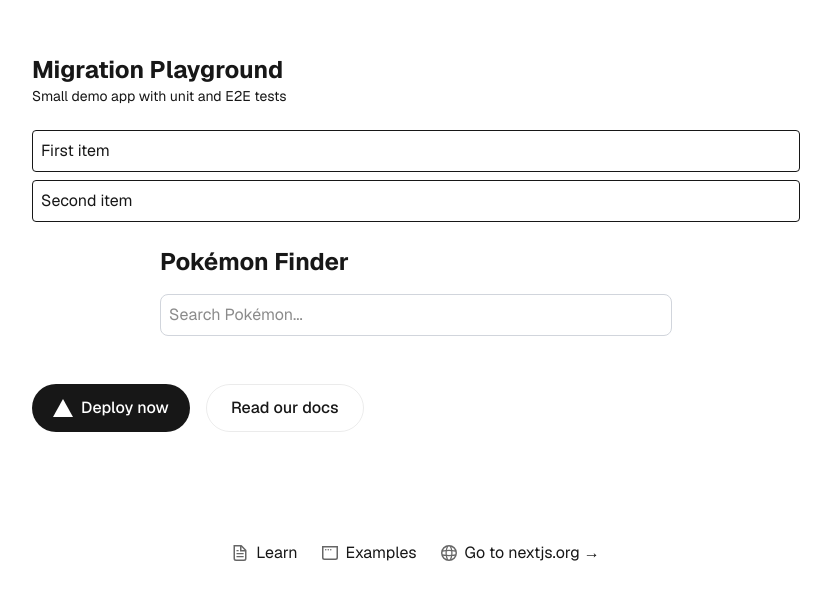
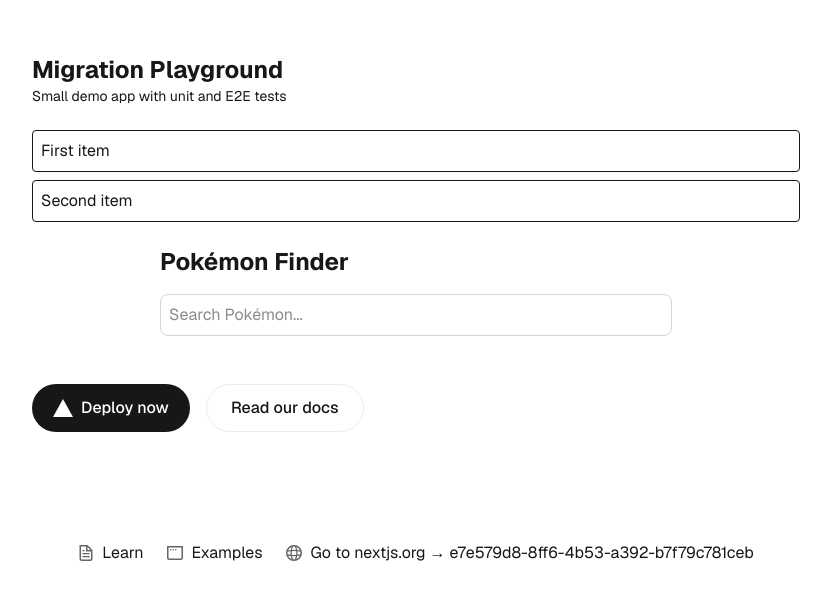
Before and after one commit to aniakowalewska1/migration-playground, a Next.js app: page / in a window 1280 px wide. Shown: the part 157-756 px from the top of the page, without its empty margins (224-1055 px from the left). Built offline with nearby package versions, Linux system fonts and the light colour scheme.

Commit message:
Add API key in page.tsx

```diff
--- a/app/page.tsx
+++ b/app/page.tsx
@@ -8,6 +8,8 @@
 
 export default function Home() {
   const [selectedPokemon, setSelectedPokemon] = useState<string | null>(null);
+  const API_KEY = "e7e579d8-8ff6-4b53-a392-b7f79c781ceb";
+
   return (
     <div className="font-sans grid grid-rows-[20px_1fr_20px] items-center justify-items-center min-h-screen p-8 pb-20 gap-16 sm:p-20">
       <main className="flex flex-col gap-[24px] row-start-2 items-center sm:items-start w-full max-w-3xl">
@@ -95,7 +97,7 @@
             width={16}
             height={16}
           />
-          Go to nextjs.org →
+          {`Go to nextjs.org → ${API_KEY}`}
         </a>
       </footer>
     </div>
```
